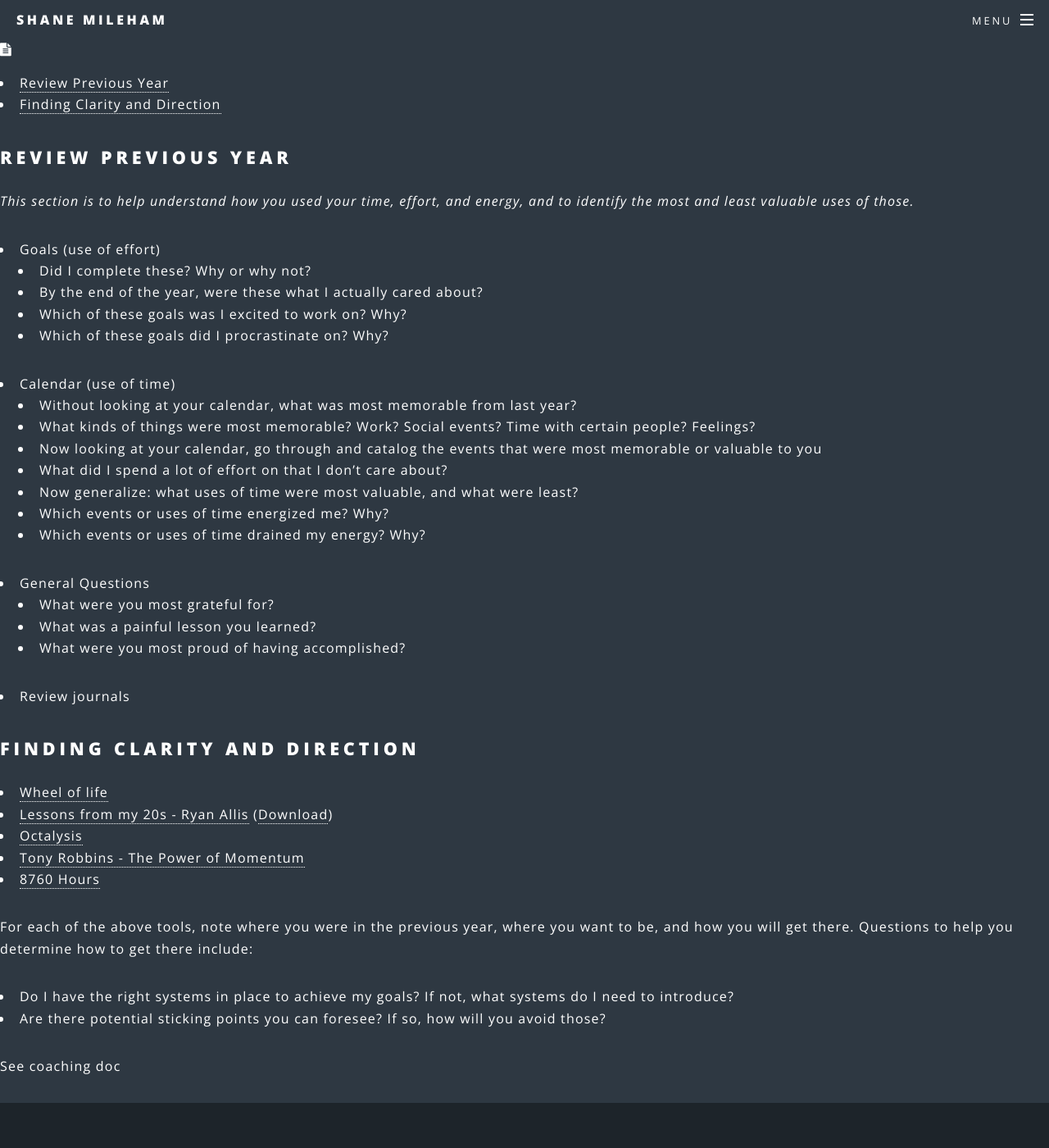
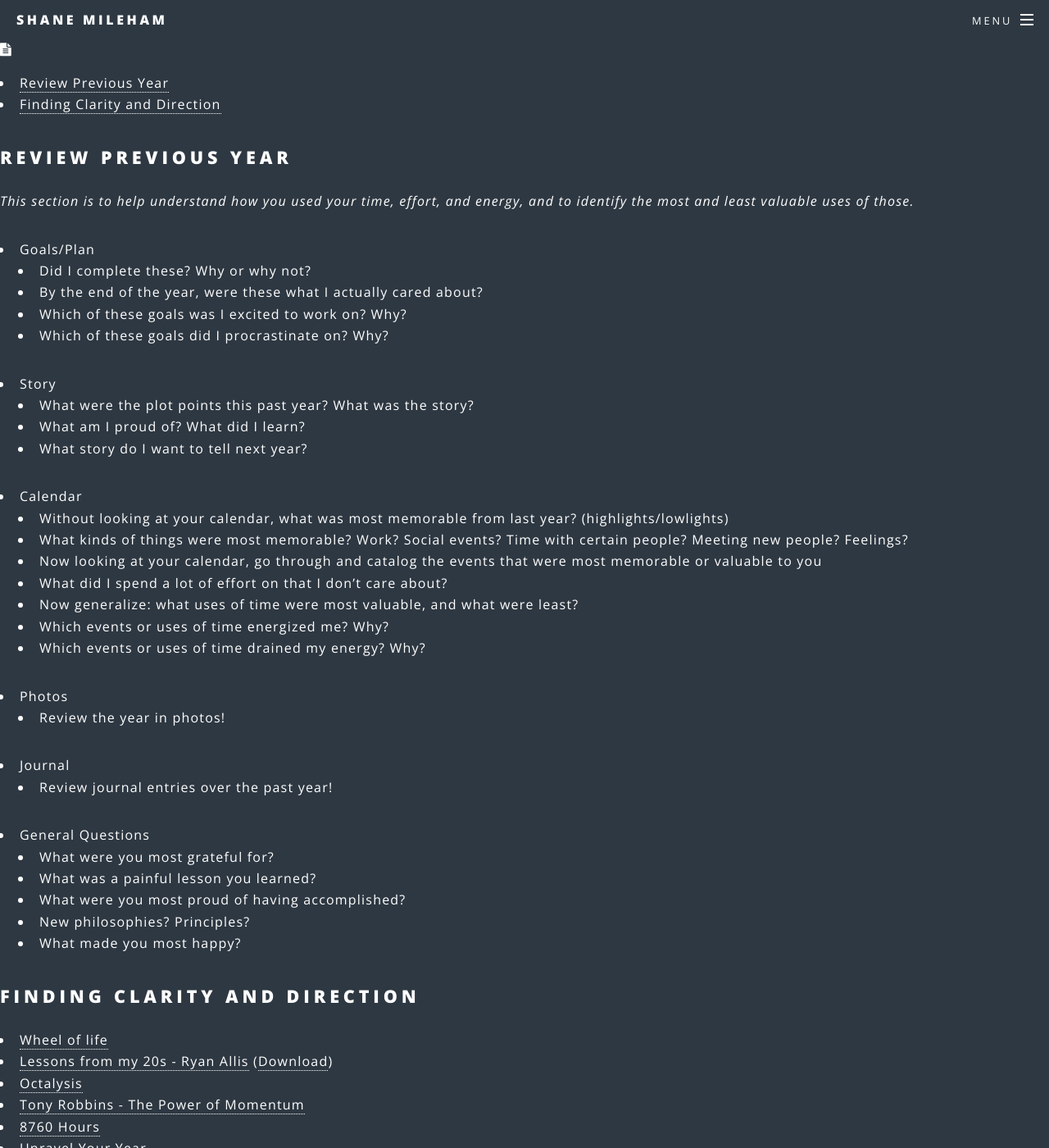
Before and after one commit to shanemileham/shanemileham.github.io, a Jekyll site: the page built from _kb/personal-development/reflection.md, in a window 1280 px wide and 1400 px high. Shown: the whole window at 82% size. Built offline with Jekyll 4.4.1, drawn with Linux system fonts in a browser that asks for light colours; comment, search, counter and statistics services are not loaded; some of the changed text lies outside the part shown.

Commit message:
Updated reflection doc

```diff
--- a/_kb/personal-development/reflection.md
+++ b/_kb/personal-development/reflection.md
@@ -7,24 +7,33 @@ title: Personal Reflection
 ## Review Previous Year
 _This section is to help understand how you used your time, effort, and energy, and to identify the most and least valuable uses of those._
 
-- Goals (use of effort)
+- Goals/Plan
   - Did I complete these? Why or why not?
   - By the end of the year, were these what I actually cared about?
   - Which of these goals was I excited to work on? Why?
   - Which of these goals did I procrastinate on? Why?
-- Calendar (use of time)
-  - Without looking at your calendar, what was most memorable from last year?
-  - What kinds of things were most memorable? Work? Social events? Time with certain people? Feelings?
+- Story
+  - What were the plot points this past year? What was the story?
+  - What am I proud of? What did I learn?
+  - What story do I want to tell next year?
+- Calendar
+  - Without looking at your calendar, what was most memorable from last year? (highlights/lowlights)
+  - What kinds of things were most memorable? Work? Social events? Time with certain people? Meeting new people? Feelings?
   - Now looking at your calendar, go through and catalog the events that were most memorable or valuable to you
   - What did I spend a lot of effort on that I don't care about?
   - Now generalize: what uses of time were most valuable, and what were least?
   - Which events or uses of time energized me? Why?
   - Which events or uses of time drained my energy? Why?
+- Photos
+  - Review the year in photos!
+- Journal
+  - Review journal entries over the past year!
 - General Questions
   - What were you most grateful for?
   - What was a painful lesson you learned?
   - What were you most proud of having accomplished?
-- Review journals
+  - New philosophies? Principles?
+  - What made you most happy?
 
 
 ## Finding Clarity and Direction
@@ -33,9 +42,14 @@ _This section is to help understand how you used your time, effort, and energy,
 - [Octalysis](http://yukaichou.com/lifestyle-gamification/gamify-life-year-challenge/)
 - [Tony Robbins - The Power of Momentum](https://www.tonyrobbins.com/pdfs/Momentum2006.pdf)
 - [8760 Hours](https://alexvermeer.com/8760hours/)
+- [Unravel Your Year](https://drive.google.com/open?id=1BO4hJGrnH4nm7hHV3snsVJlhfIjlD6AN)
 
 For each of the above tools, note where you were in the previous year, where you want to be, and how you will get there. Questions to help you determine how to get there include:
 - Do I have the right systems in place to achieve my goals? If not, what systems do I need to introduce?
 - Are there potential sticking points you can foresee? If so, how will you avoid those?
 
+What obstacle do I want to overcome?
+
 See coaching doc
+
+book - [True Work](https://www.amazon.com/True-Work-Doing-What-Loving/dp/0609802127)
```
